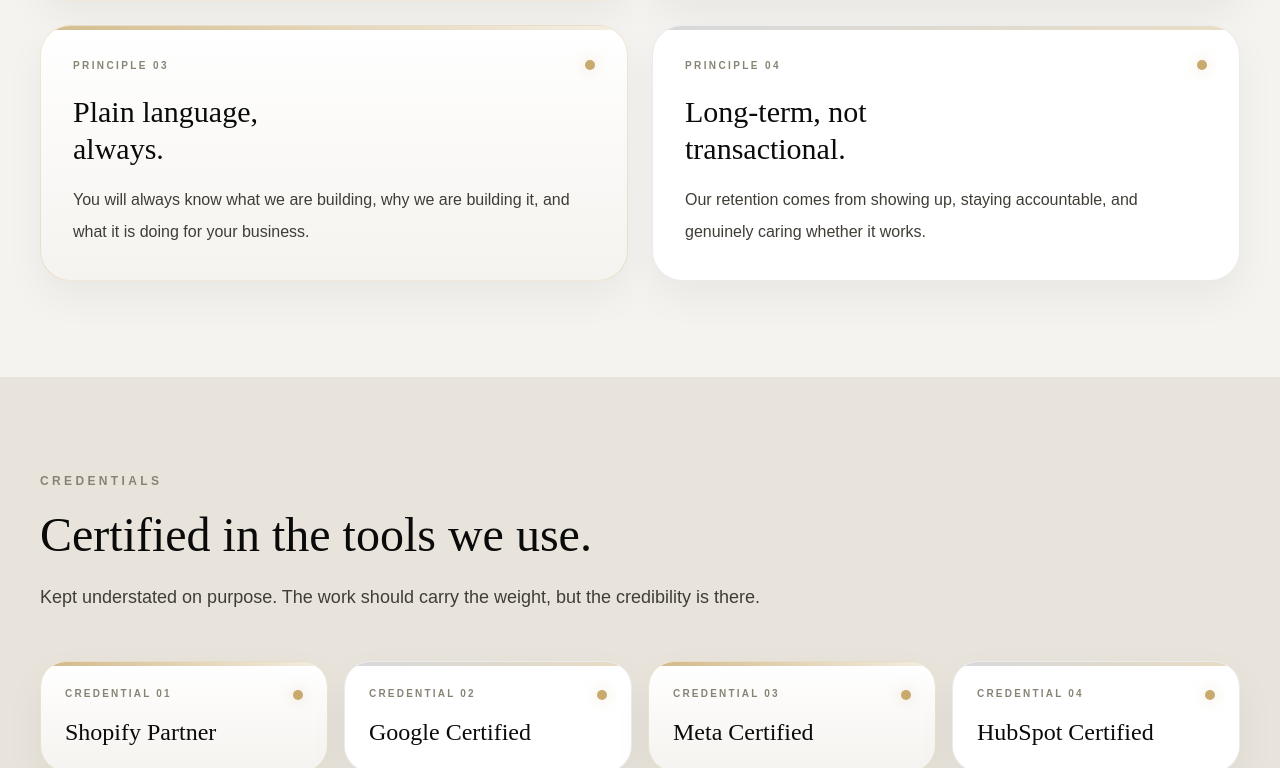
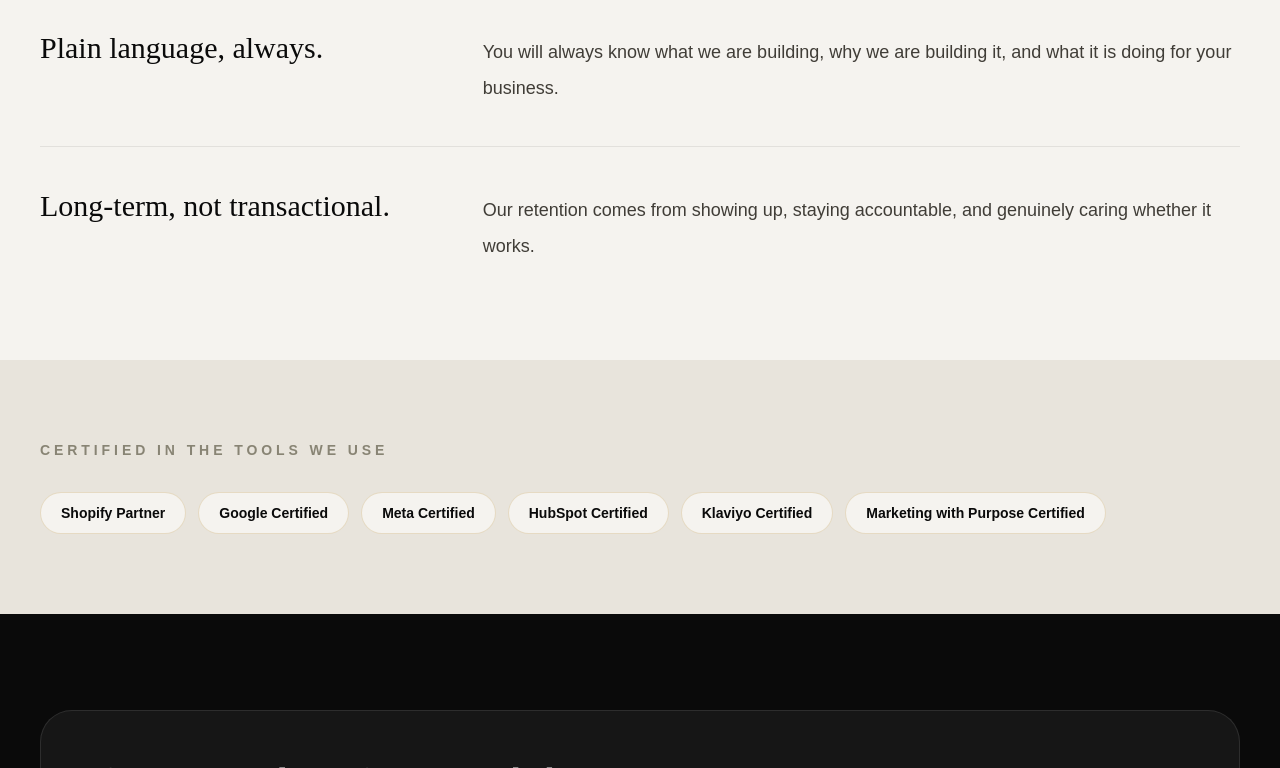
Before and after one commit to kathryn-lgtm/CH-Digitals-website, a Next.js app: page /about in a window 1280 px wide. Shown: the part 2052-2820 px from the top of the page. Built offline with nearby package versions, Linux system fonts and the light colour scheme.

Commit message:
Break card grid: editorial framework list, stacked values, credential pills

```diff
--- a/src/app/about/page.tsx
+++ b/src/app/about/page.tsx
@@ -69,83 +69,42 @@ export default function AboutPage() {
       </section>
 
       <Section
-        eyebrow="What We Stand For"
         title="A few things we believe."
         description="The business is not interested in overpromising. The point is to build infrastructure that makes the operation stronger, clearer, and easier to run."
         className="bg-[var(--color-cream)]"
       >
-        <div className="relative">
-          <div className="pointer-events-none absolute left-[6%] right-[6%] top-9 hidden h-px bg-[linear-gradient(90deg,rgba(200,169,110,0),rgba(200,169,110,0.45),rgba(200,169,110,0))] lg:block" />
-          <div className="grid gap-6 md:grid-cols-2">
+        <div className="divide-y divide-[rgba(10,10,10,0.08)]">
           {values.map((value, index) => (
             <article
               key={value.title}
-              className={`relative overflow-hidden rounded-[30px] border p-8 shadow-[0_16px_40px_rgba(10,10,10,0.05)] ${
-                index % 2 === 0
-                  ? "border-[rgba(200,169,110,0.28)] bg-[linear-gradient(180deg,rgba(255,255,255,0.98),rgba(245,243,239,0.98))]"
-                  : "border-[rgba(10,10,10,0.08)] bg-white"
-              }`}
+              className="grid gap-4 py-10 first:pt-0 last:pb-0 lg:grid-cols-[1fr_2fr] lg:gap-16 lg:items-baseline"
             >
-              <div
-                className={`pointer-events-none absolute inset-x-0 top-0 h-1 ${
-                  index % 2 === 0
-                    ? "bg-[linear-gradient(90deg,rgba(200,169,110,0.78),rgba(200,169,110,0.18))]"
-                    : "bg-[linear-gradient(90deg,rgba(31,41,51,0.18),rgba(200,169,110,0.4))]"
-                }`}
-              />
-              <div className="mb-5 flex items-center justify-between gap-4">
-                <span className="text-[10px] font-semibold uppercase tracking-[0.24em] text-[var(--color-meta)]">
-                  Principle 0{index + 1}
-                </span>
-                <span className="h-2.5 w-2.5 rounded-full bg-[var(--color-gold)] shadow-[0_0_14px_rgba(200,169,110,0.38)]" />
-              </div>
-              <h2 className="max-w-[16ch] font-display text-3xl leading-tight text-[var(--color-black)]">
+              <h2 className="font-display text-2xl leading-tight text-[var(--color-black)] lg:text-3xl">
                 {value.title}
               </h2>
-              <p className="mt-4 text-base leading-8 text-[var(--color-copy)]">{value.body}</p>
+              <p className="text-lg leading-9 text-[var(--color-copy)]">{value.body}</p>
             </article>
           ))}
-          </div>
         </div>
       </Section>
 
-      <Section
-        eyebrow="Credentials"
-        title="Certified in the tools we use."
-        description="Kept understated on purpose. The work should carry the weight, but the credibility is there."
-      >
-        <div className="grid gap-4 sm:grid-cols-2 xl:grid-cols-4">
-          {credentials.map((item, index) => (
-            <div
-              key={item}
-              className={`relative overflow-hidden rounded-[26px] border p-6 shadow-[0_16px_40px_rgba(10,10,10,0.05)] ${
-                index % 2 === 0
-                  ? "border-[rgba(200,169,110,0.3)] bg-[linear-gradient(180deg,rgba(255,255,255,0.98),rgba(245,243,239,0.98))]"
-                  : "border-[rgba(10,10,10,0.08)] bg-white"
-              }`}
-            >
-              <div
-                className={`pointer-events-none absolute inset-x-0 top-0 h-1 ${
-                  index % 2 === 0
-                    ? "bg-[linear-gradient(90deg,rgba(200,169,110,0.82),rgba(200,169,110,0.2))]"
-                    : "bg-[linear-gradient(90deg,rgba(31,41,51,0.18),rgba(200,169,110,0.42))]"
-                }`}
-              />
-              <div className="flex items-start justify-between gap-4">
-                <div>
-                  <p className="text-[10px] font-semibold uppercase tracking-[0.22em] text-[var(--color-meta)]">
-                    Credential 0{index + 1}
-                  </p>
-                  <p className="mt-4 font-display text-2xl leading-tight text-[var(--color-black)]">
-                    {item}
-                  </p>
-                </div>
-                <span className="mt-1 h-2.5 w-2.5 shrink-0 rounded-full bg-[var(--color-gold)] shadow-[0_0_14px_rgba(200,169,110,0.4)]" />
-              </div>
-            </div>
-          ))}
+      <section className="px-5 py-16 md:px-8 md:py-20">
+        <div className="mx-auto max-w-[1200px]">
+          <p className="text-sm font-semibold uppercase tracking-[0.28em] text-[var(--color-meta)]">
+            Certified in the tools we use
+          </p>
+          <div className="mt-8 flex flex-wrap gap-3">
+            {credentials.map((item) => (
+              <span
+                key={item}
+                className="rounded-full border border-[rgba(200,169,110,0.34)] bg-[var(--color-cream)] px-5 py-2.5 text-sm font-semibold text-[var(--color-black)]"
+              >
+                {item}
+              </span>
+            ))}
+          </div>
         </div>
-      </Section>
+      </section>
 
       <section className="bg-[var(--color-black)] px-5 py-16 text-white md:px-8 md:py-24">
         <div className="mx-auto flex max-w-[1200px] flex-col gap-6 rounded-[32px] border border-white/10 bg-white/5 p-8 md:flex-row md:items-center md:justify-between md:p-12">
--- a/src/app/page.tsx
+++ b/src/app/page.tsx
@@ -176,51 +176,23 @@ export default function Home() {
         title="A four-phase framework designed to remove guesswork."
         description="Every engagement follows the same process. It is structured to surface what matters, build the right system, and keep it working long after launch."
       >
-        <div className="relative">
-          <div className="pointer-events-none absolute left-0 right-0 top-8 hidden h-px bg-[linear-gradient(90deg,rgba(200,169,110,0),rgba(200,169,110,0.5),rgba(200,169,110,0))] lg:block" />
-          <div className="grid gap-6 lg:grid-cols-4">
+        <div className="divide-y divide-[var(--color-line)]">
           {frameworkSteps.map((step, index) => (
             <div
               key={step.name}
-              className={`relative overflow-hidden rounded-[30px] border p-8 shadow-[0_18px_50px_rgba(10,10,10,0.06)] ${
-                index % 2 === 0
-                  ? "border-[rgba(200,169,110,0.36)] bg-[linear-gradient(180deg,rgba(255,255,255,0.98),rgba(245,243,239,0.98))]"
-                  : "border-[rgba(31,41,51,0.12)] bg-[linear-gradient(180deg,rgba(31,41,51,0.98),rgba(17,24,29,0.98))]"
-              }`}
+              className="grid gap-6 py-10 first:pt-0 last:pb-0 lg:grid-cols-[120px_1fr_2fr] lg:items-baseline lg:gap-14"
             >
-              <div
-                className={`pointer-events-none absolute inset-x-0 top-0 h-1 ${
-                  index % 2 === 0
-                    ? "bg-[linear-gradient(90deg,rgba(200,169,110,0.82),rgba(200,169,110,0.22))]"
-                    : "bg-[linear-gradient(90deg,rgba(200,169,110,0.9),rgba(101,148,154,0.3))]"
-                }`}
-              />
-              <div className="mb-6">
-                <p
-                  className={`text-xs font-semibold uppercase tracking-[0.28em] ${
-                    index % 2 === 0 ? "text-[var(--color-meta)]" : "text-[var(--color-gold)]"
-                  }`}
-                >
+              <p className="font-display text-6xl leading-none text-[rgba(10,10,10,0.1)] lg:text-8xl">
                 0{index + 1}
-                </p>
-              </div>
-              <h3
-                className={`mb-4 font-display text-3xl ${
-                  index % 2 === 0 ? "text-[var(--color-black)]" : "text-white"
-                }`}
-              >
+              </p>
+              <h3 className="font-display text-3xl leading-tight text-[var(--color-black)] lg:text-4xl">
                 {step.name}
               </h3>
-              <p
-                className={`text-base leading-8 ${
-                  index % 2 === 0 ? "text-[var(--color-copy)]" : "text-white/74"
-                }`}
-              >
+              <p className="text-lg leading-9 text-[var(--color-copy)]">
                 {step.body}
               </p>
             </div>
           ))}
-          </div>
         </div>
       </Section>
 
```
